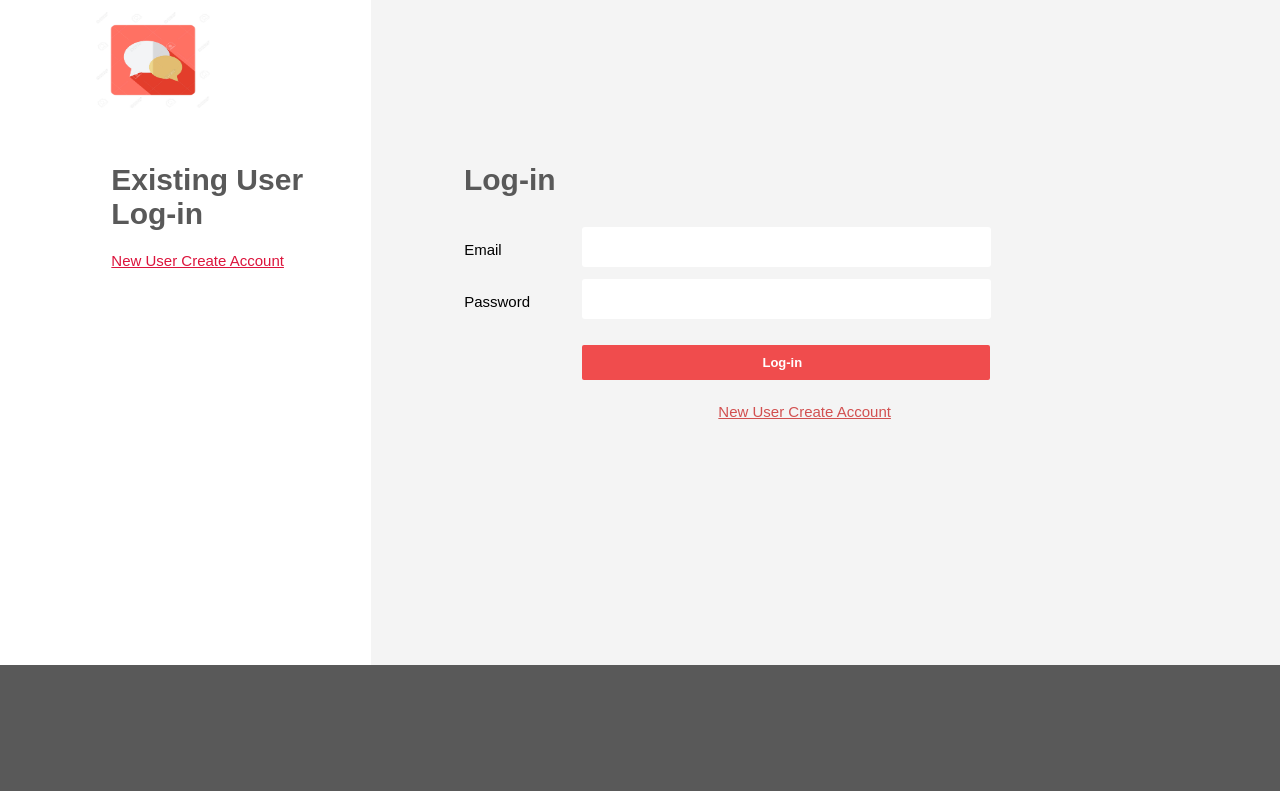
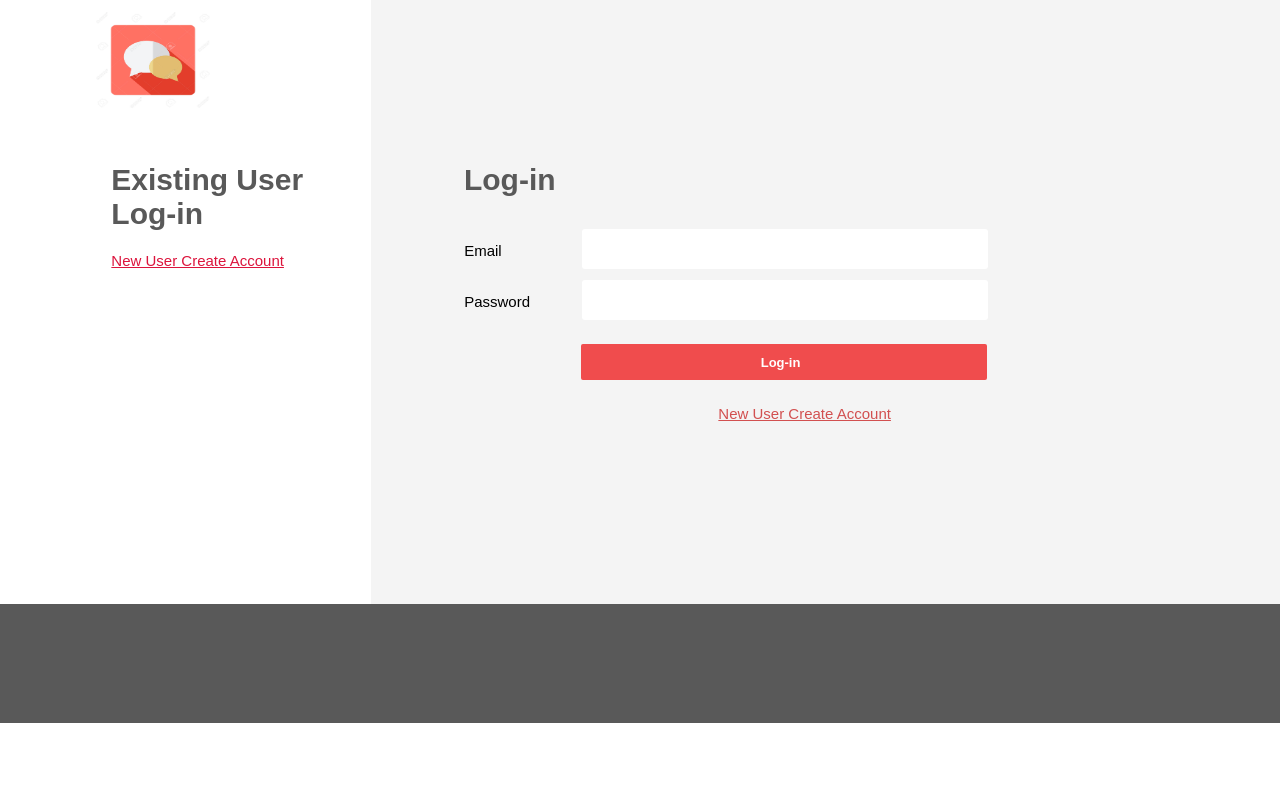
Before and after one commit to 28JayG/ungineering_social, a PHP site: page /social_media/login_form.php in a window 1280 px wide. Run offline with PHP 8.4, Linux system fonts and the light colour scheme.

Commit message:
Reg.+Login 0.4

```diff
--- a/css/login_style.css
+++ b/css/login_style.css
@@ -34,7 +34,7 @@
     padding-bottom: 9px;
     background-color: white;
     text-align: left;
-    width: 70%;
+    width: 69.6%;
     padding-left:2px;
     border:none;
     border-radius: 3px;
@@ -98,10 +98,10 @@
 
 .div12{
     //border: solid red 1px;
-    height: 61.2%;
+    height: 63%;
     display: block;
     position: relative;
-    margin-bottom: 19.9%;
+    margin-bottom: 0%;
 }
 
 .div21{
@@ -115,14 +115,14 @@
     height: 7%;
     display: block;
     margin-left:2.2%;
-    margin-bottom: 3px;
+    margin-bottom: 2.2%;
     position: relative;
 }
 .div23{
     //border: solid red 1px;
-    height: 27.4%;
+    height: 20%;
     display: block;
-    margin-top: 1%;
+    margin-top: 2.7%;
     margin-bottom: 2%;
     position: relative;
 }
@@ -134,6 +134,7 @@
     position: relative;
     padding-top: 0%;
     padding-left: 8%;
+    margin-bottom: 2.8%;
 }
 
 .divx1{
@@ -163,10 +164,11 @@
 }
 
 .sub{
-    width: 45.9%;
+    width: 44.7%;
     padding-left: 17%;
     padding-right: 17.8%;
-    margin-left: 21.4%;
+    margin-left: 23.1%;
+    margin-top: 1.5%;
     border:none;
     background-color: #F04C4D;
     font-weight: bold;
@@ -179,19 +181,8 @@
 
 .lastdiv{
     background-color:#595959;
-    height: 18%;
-}
-
-.lastdiv1{
-    background-color:#595959;
-    height: 10%;
-}
-
-.div2222{
-    height: 7%;
-    display: block;
-    margin-left: 2.3%;
-    margin-top: 1.8%;
+    height: 17%;
+    margin: 0%;
     position: relative;
 }
 
--- a/js/login_form2.js
+++ b/js/login_form2.js
@@ -18,11 +18,11 @@
 
     if (data.success) {
         alert(data.message);
-        window.location.href = "dashboard.php";
-    } else if(!data.success && data.mode==3){
+        window.location.href = "homepage.php";
+    } else if(!data.success && data.mode==2){
+        alert("Not registered");
+    } else{
         alert("Login failed\nCheck your email or password");
-    } else{
-        alert("Not registered");
     }
 };
 
--- a/login_form.php
+++ b/login_form.php
@@ -6,35 +6,36 @@
     </head>
     <body>
         <div class="container">
-            <div class="div1">
-                <div class="div11">
+            <div class="div11">
+                <div class="div1">
                     <div class="updiv">
                         <img src="Image/95146958-chat-speech-icon-e-commerce-sign-graph-symbol-for-your-web-site-design-logo-app-ui-vector-illustrati.jpg" alt="Status" class="image"/>
                     </div>
                 </div>
-                <div class="div12">
+                <div class="div2">
+
+                </div>
+            </div>
+            <div class="div12">
+                <div class="div1">
                     <p class="p">
                         <b>Existing User<br/> Log-in <br/></b>
                     </p>
                     <a class="log1" href="http://127.0.0.1/social_media/register_form.php">New User Create Account</a>
                 </div>
-                <div class="lastdiv">   </div>
-            </div>
-            <form method="post" class="div2" id="login_form" action="login_submit.php" onsubmit="return validation()">
-                <div class="div21">
-
-                </div>
+                <form method="post" class="div2" id="login_form" action="login_submit.php" onsubmit="return validation()">
                 <div class="div221">
                     <p1>
                         <b>Log-in</b>
                     </p1>
                 </div>
+
                 <div class="div22">
                     <div class="divx1">
                         Email
                     </div>
                     <div class="divx2">
-                        <input type="email" class="input" id="email" name="email"/>
+                        <input type="email" id ="email" class="input" name="email"/>
                         <span id="semail" ></span>
                     </div>
                 </div>
@@ -43,7 +44,7 @@
                         Password
                     </div>
                     <div class="divx2">
-                        <input type="password" class="input" id="pass" name="password"/>
+                        <input type="password" id="pass" class="input" name="password"/>
                         <span id="spass" ></span>
                     </div>
                 </div>
@@ -52,29 +53,15 @@
                     <input style="color:white" type="submit" id="submit" class="sub" name="submit" value="Log-in"/>
                 </div>
                 <div class="div23">
-                    <a class="log" href="register_form.php">New User Create Account</a>
+                    <a class="log" href="http://127.0.0.1/social_media/login_form.php">New User Create Account</a>
                 </div>
-                <div class="div22">
-                    <div class="divx1">
-
-                    </div>
-                    <div class="divx2">
-
-                    </div>
-                </div>
-                <div class="div222">
-                    <div class="divx1">
-
-                    </div>
-                    <div class="divx2">
-
-                    </div>
-                </div>
-                <div class="lastdiv">   </div>
-            </form>
+                </form>
+            </div>
+            <div class="lastdiv">   </div>
         </div>
         <script type="text/javascript" src="js/jquery-3.3.1.min.js">  </script>
         <script type="text/javascript" src="js/login_form.js">        </script>
         <script type="text/javascript" src="js/login_form2.js">       </script>
+
     </body>
 </html>
```
Also changed, not shown: css/style.css (+10 -20 lines), register_form.php (+17 -18 lines).
